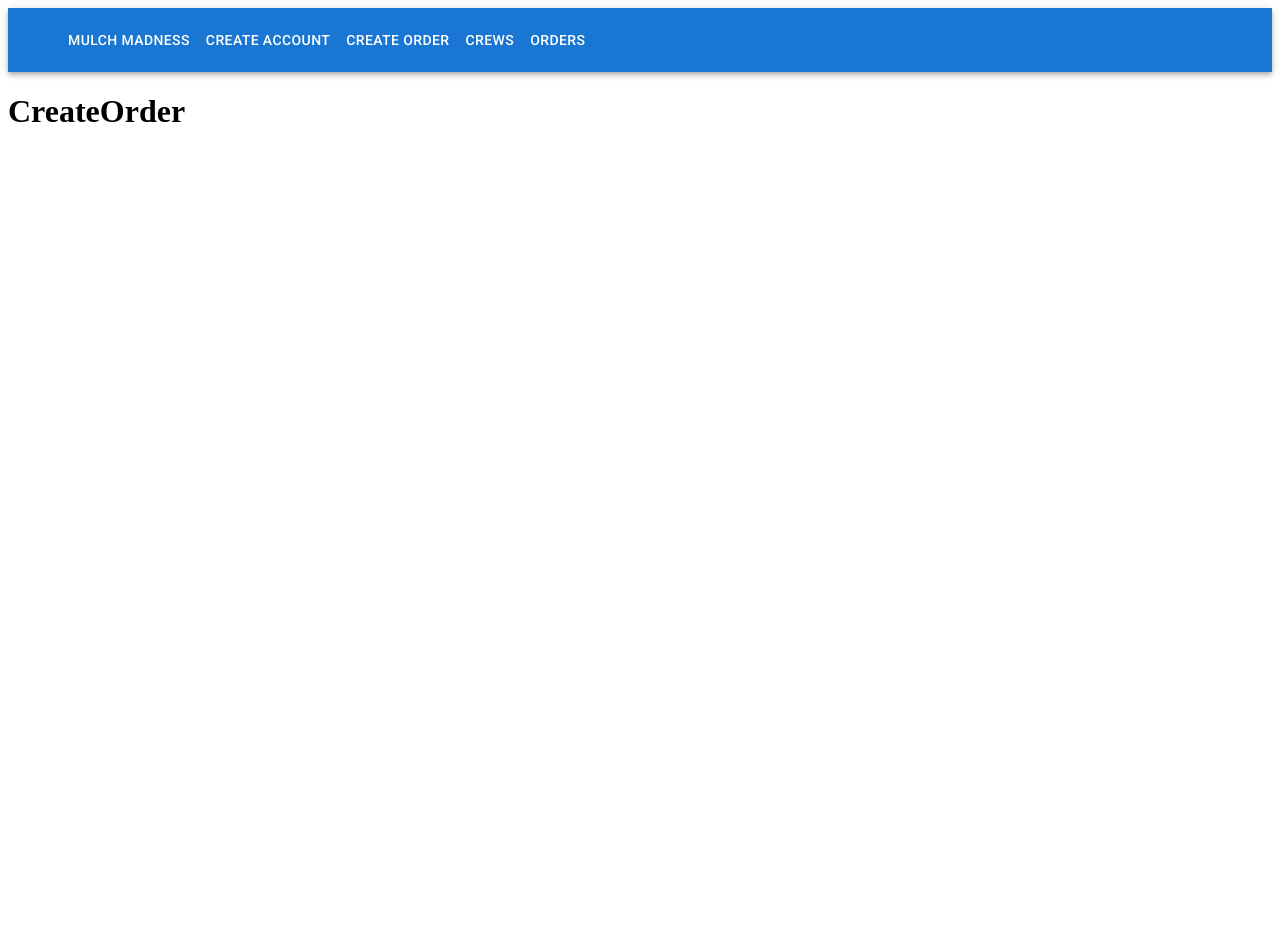
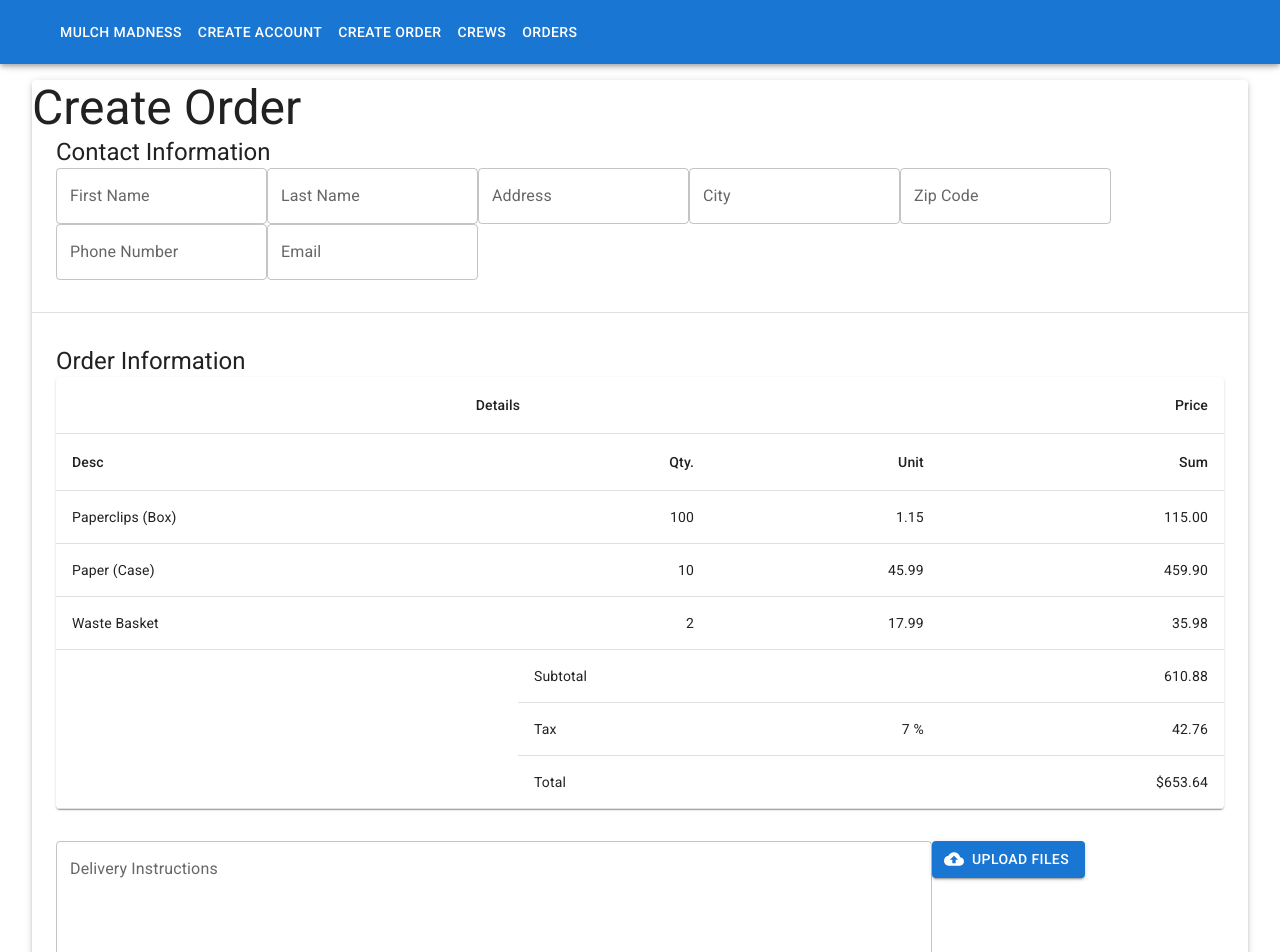
Before and after one commit to Bushwhacker40/MulchMadness, a React (Vite) app in the folder client/: page /createorder in a window 1280 px wide. Shown: the top 952 px of the page. Before the commit the page ends 800 px from the top, so only its background shows below. Built offline with nearby package versions, Linux system fonts and the light colour scheme.

Commit message:
Beginning of the order page

```diff
--- a/client/index.html
+++ b/client/index.html
@@ -2,7 +2,7 @@
 <html lang="en">
   <head>
     <meta charset="UTF-8" />
-    <link rel="icon" type="image/svg+xml" href="/client/src/assets/mulchbag.png" />
+    <link rel="icon" type="image/png" href="/mulchbag.png" />
     <meta name="viewport" content="width=device-width, initial-scale=1.0" />
     <title>Mulch Madness</title>
   </head>
--- a/client/package.json
+++ b/client/package.json
@@ -13,6 +13,7 @@
     "@emotion/react": "^11.14.0",
     "@emotion/styled": "^11.14.1",
     "@fontsource/roboto": "^5.2.10",
+    "@mui/icons-material": "^9.1.0",
     "@mui/material": "^9.0.1",
     "react": "^19.2.6",
     "react-dom": "^19.2.6",
--- a/client/src/App.tsx
+++ b/client/src/App.tsx
@@ -1,6 +1,7 @@
-import { Outlet } from 'react-router'
-import NavBar from './components/NavBar'
-import './styles.css'
+import { Outlet } from "react-router";
+import NavBar from "./components/NavBar";
+import "./styles.css";
+import { Container } from "@mui/material";
 
 function App() {
   //const [count, setCount] = useState(0)
@@ -8,9 +9,11 @@ function App() {
   return (
     <>
       <NavBar />
-      <Outlet />
+      <Container maxWidth="xl" sx={{mt:10}}>
+        <Outlet />
+      </Container>
     </>
-  )
+  );
 }
 
-export default App
+export default App;
--- a/client/src/components/NavBar.tsx
+++ b/client/src/components/NavBar.tsx
@@ -1,7 +1,6 @@
 import AppBar from '@mui/material/AppBar';
 import Box from '@mui/material/Box';
 import Toolbar from '@mui/material/Toolbar';
-import Typography from '@mui/material/Typography';
 import Button from '@mui/material/Button';
 import IconButton from '@mui/material/IconButton';
 import { Link } from 'react-router';
@@ -9,8 +8,8 @@ import { Link } from 'react-router';
 
 export default function NavBar() {
    return (
-    <Box sx={{ flexGrow: 1 }}>
-      <AppBar position="static">
+    <Box sx={{ flexGrow: 1}}>
+      <AppBar position="fixed">
         <Toolbar>
           <IconButton
             size="large"
--- /dev/null
+++ b/client/src/components/OrderTable.tsx
@@ -0,0 +1,90 @@
+import Table from '@mui/material/Table';
+import TableBody from '@mui/material/TableBody';
+import TableCell from '@mui/material/TableCell';
+import TableContainer from '@mui/material/TableContainer';
+import TableHead from '@mui/material/TableHead';
+import TableRow from '@mui/material/TableRow';
+import Paper from '@mui/material/Paper';
+
+const TAX_RATE = 0.07;
+
+function ccyFormat(num: number) {
+  return `${num.toFixed(2)}`;
+}
+
+function priceRow(qty: number, unit: number) {
+  return qty * unit;
+}
+
+function createRow(desc: string, qty: number, unit: number) {
+  const price = priceRow(qty, unit);
+  return { desc, qty, unit, price };
+}
+
+interface Row {
+  desc: string;
+  qty: number;
+  unit: number;
+  price: number;
+}
+
+function subtotal(items: readonly Row[]) {
+  return items.map(({ price }) => price).reduce((sum, i) => sum + i, 0);
+}
+
+const rows = [
+  createRow('Paperclips (Box)', 100, 1.15),
+  createRow('Paper (Case)', 10, 45.99),
+  createRow('Waste Basket', 2, 17.99),
+];
+
+const invoiceSubtotal = subtotal(rows);
+const invoiceTaxes = TAX_RATE * invoiceSubtotal;
+const invoiceTotal = invoiceTaxes + invoiceSubtotal;
+
+export default function SpanningTable() {
+  return (
+    <TableContainer component={Paper}>
+      <Table sx={{ minWidth: 700 }} aria-label="spanning table">
+        <TableHead>
+          <TableRow>
+            <TableCell align="center" colSpan={3}>
+              Details
+            </TableCell>
+            <TableCell align="right">Price</TableCell>
+          </TableRow>
+          <TableRow>
+            <TableCell>Desc</TableCell>
+            <TableCell align="right">Qty.</TableCell>
+            <TableCell align="right">Unit</TableCell>
+            <TableCell align="right">Sum</TableCell>
+          </TableRow>
+        </TableHead>
+        <TableBody>
+          {rows.map((row) => (
+            <TableRow key={row.desc}>
+              <TableCell>{row.desc}</TableCell>
+              <TableCell align="right">{row.qty}</TableCell>
+              <TableCell align="right">{row.unit}</TableCell>
+              <TableCell align="right">{ccyFormat(row.price)}</TableCell>
+            </TableRow>
+          ))}
+          <TableRow>
+            <TableCell rowSpan={3} />
+            <TableCell colSpan={2}>Subtotal</TableCell>
+            <TableCell align="right">{ccyFormat(invoiceSubtotal)}</TableCell>
+          </TableRow>
+          <TableRow>
+            <TableCell>Tax</TableCell>
+            <TableCell align="right">{`${(TAX_RATE * 100).toFixed(0)} %`}</TableCell>
+            <TableCell align="right">{ccyFormat(invoiceTaxes)}</TableCell>
+          </TableRow>
+          <TableRow>
+            <TableCell colSpan={2}>Total</TableCell>
+            <TableCell align="right">${ccyFormat(invoiceTotal)}</TableCell>
+          </TableRow>
+        </TableBody>
+      </Table>
+    </TableContainer>
+  );
+}
--- /dev/null
+++ b/client/src/components/UploadFile.tsx
@@ -0,0 +1,34 @@
+import { styled } from '@mui/material/styles';
+import Button from '@mui/material/Button';
+import CloudUploadIcon from '@mui/icons-material/CloudUpload';
+
+const VisuallyHiddenInput = styled('input')({
+  clip: 'rect(0 0 0 0)',
+  clipPath: 'inset(50%)',
+  height: 1,
+  overflow: 'hidden',
+  position: 'absolute',
+  bottom: 0,
+  left: 0,
+  whiteSpace: 'nowrap',
+  width: 1,
+});
+
+export default function InputFileUpload() {
+  return (
+    <Button
+      component="label"
+      role={undefined}
+      variant="contained"
+      tabIndex={-1}
+      startIcon={<CloudUploadIcon />}
+    >
+      Upload files
+      <VisuallyHiddenInput
+        type="file"
+        onChange={(event) => console.log(event.target.files)}
+        multiple
+      />
+    </Button>
+  );
+}
--- a/client/src/screens/CreateOrder.tsx
+++ b/client/src/screens/CreateOrder.tsx
@@ -1,5 +1,33 @@
+import { Box, Container, Divider, TextField, Typography } from "@mui/material";
+import Paper from "@mui/material/Paper";
+import OrderTable from "../components/OrderTable";
+import UploadFile from "../components/UploadFile";
+
 export default function CreateOrder() {
   return (
-    <h1>CreateOrder</h1>
-  )
+    <Box component="form">
+      <Paper elevation={3}>
+        <Typography variant="h3">Create Order</Typography>
+        <Container maxWidth={false} sx={{ pb: 4 }}>
+          <Typography variant="h5">Contact Information</Typography>
+          <TextField label="First Name"></TextField>
+          <TextField label="Last Name"></TextField>
+          <TextField label="Address"></TextField>
+          <TextField label="City"></TextField>
+          <TextField label="Zip Code"></TextField>
+          <TextField label="Phone Number"></TextField>
+          <TextField label="Email"></TextField>
+        </Container>
+        <Divider />
+        <Container maxWidth={false} sx={{ pt: 4, pb: 4 }}>
+          <Typography variant="h5">Order Information</Typography>
+          <OrderTable />
+        </Container>
+        <Container maxWidth={false} sx={{ pb: 4 }}>
+          <TextField sx={{width:'75%'}} label="Delivery Instructions" multiline fullWidth rows={4} placeholder=" e.g. Leave next to garage."></TextField>
+          <UploadFile />
+        </Container>
+      </Paper>
+    </Box>
+  );
 }
```
Also changed, not shown: 1 other file (tests, documents, lock files or other folders).
